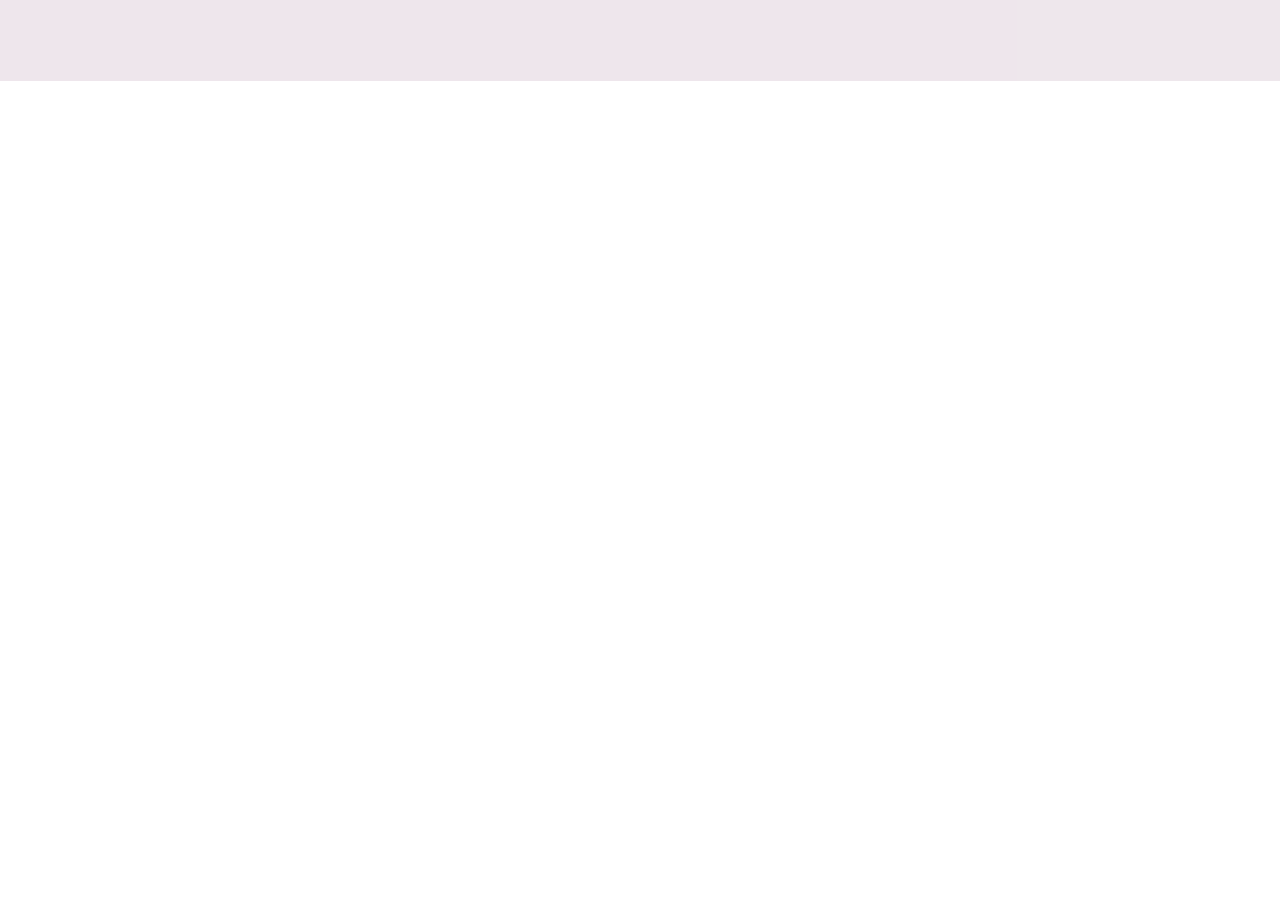
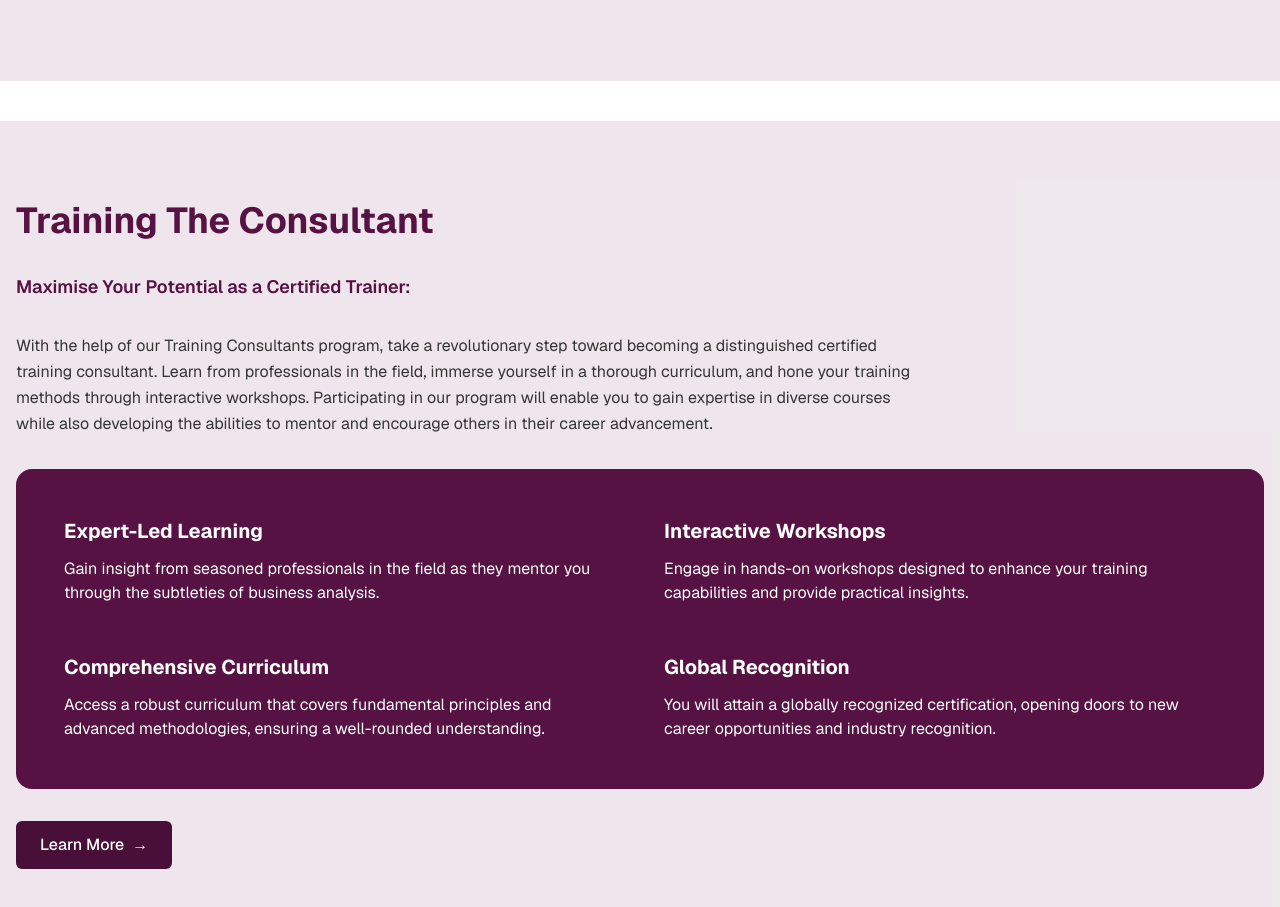
Before and after one commit to Yurex12/frontend-intern-assessment, a Next.js app: page / in a window 1280 px wide. Shown: the part 4140-5047 px from the top of the page. Before the commit the page ends 4221 px from the top, so only its background shows below. Built offline with nearby package versions, Linux system fonts and the light colour scheme.

Commit message:
implement Training The Consultant section

```diff
--- a/src/app/page.tsx
+++ b/src/app/page.tsx
@@ -5,6 +5,7 @@ import { LMS } from '@/components/LMS';
 import { ManagementDevelopmentProgram } from '@/components/ManagementDevelopmentProgram';
 import { PersonalIndividualTraining } from '@/components/PersonalIndividualTraining';
 import { LearningWithOurCeo } from '@/components/LearningWithOurCeo';
+import { TrainingTheConsultant } from '@/components/TrainingTheConsultant';
 
 export default function Home() {
   return (
@@ -16,6 +17,7 @@ export default function Home() {
       <CapacityDevelopment />
       <ManagementDevelopmentProgram />
       <LearningWithOurCeo />
+      <TrainingTheConsultant />
     </main>
   );
 }
--- /dev/null
+++ b/src/components/TrainingTheConsultant.tsx
@@ -0,0 +1,78 @@
+'use client';
+
+import Link from 'next/link';
+
+const sections = [
+  {
+    title: 'Expert-Led Learning',
+    description:
+      'Gain insight from seasoned professionals in the field as they mentor you through the subtleties of business analysis.',
+  },
+  {
+    title: 'Interactive Workshops',
+    description:
+      'Engage in hands-on workshops designed to enhance your training capabilities and provide practical insights.',
+  },
+  {
+    title: 'Comprehensive Curriculum',
+    description:
+      'Access a robust curriculum that covers fundamental principles and advanced methodologies, ensuring a well-rounded understanding.',
+  },
+  {
+    title: 'Global Recognition',
+    description:
+      'You will attain a globally recognized certification, opening doors to new career opportunities and industry recognition.',
+  },
+];
+
+export function TrainingTheConsultant() {
+  return (
+    <section className='px-4 py-10 md:py-20 bg-primary-muted'>
+      <div className='max-w-360 w-full mx-auto space-y-8'>
+        {/* Heading */}
+        <h2 className='text-3xl md:text-4xl font-bold text-primary'>
+          Training The Consultant
+        </h2>
+
+        {/* Subheading */}
+        <p className='text-lg font-semibold text-primary'>
+          Maximise Your Potential as a Certified Trainer:
+        </p>
+
+        {/* Description */}
+        <p className='text-foreground/85 leading-relaxed max-w-4xl'>
+          With the help of our Training Consultants program, take a
+          revolutionary step toward becoming a distinguished certified training
+          consultant. Learn from professionals in the field, immerse yourself in
+          a thorough curriculum, and hone your training methods through
+          interactive workshops. Participating in our program will enable you to
+          gain expertise in diverse courses while also developing the abilities
+          to mentor and encourage others in their career advancement.
+        </p>
+
+        {/* Purple Content Box */}
+        <div className='bg-primary text-background rounded-2xl p-6 md:p-12'>
+          <div className='grid grid-cols-1 md:grid-cols-2 gap-8 md:gap-12'>
+            {sections.map((section, index) => (
+              <div key={index} className='space-y-3'>
+                <h3 className='text-lg md:text-xl font-bold'>
+                  {section.title}
+                </h3>
+                <p>{section.description}</p>
+              </div>
+            ))}
+          </div>
+        </div>
+
+        {/* CTA Button */}
+        <Link
+          href='#'
+          className='inline-flex items-center gap-2 bg-[#480F39] text-white py-3 px-6 rounded-md font-medium transition-all duration-200 hover:opacity-90'
+        >
+          Learn More
+          <span>→</span>
+        </Link>
+      </div>
+    </section>
+  );
+}
```
